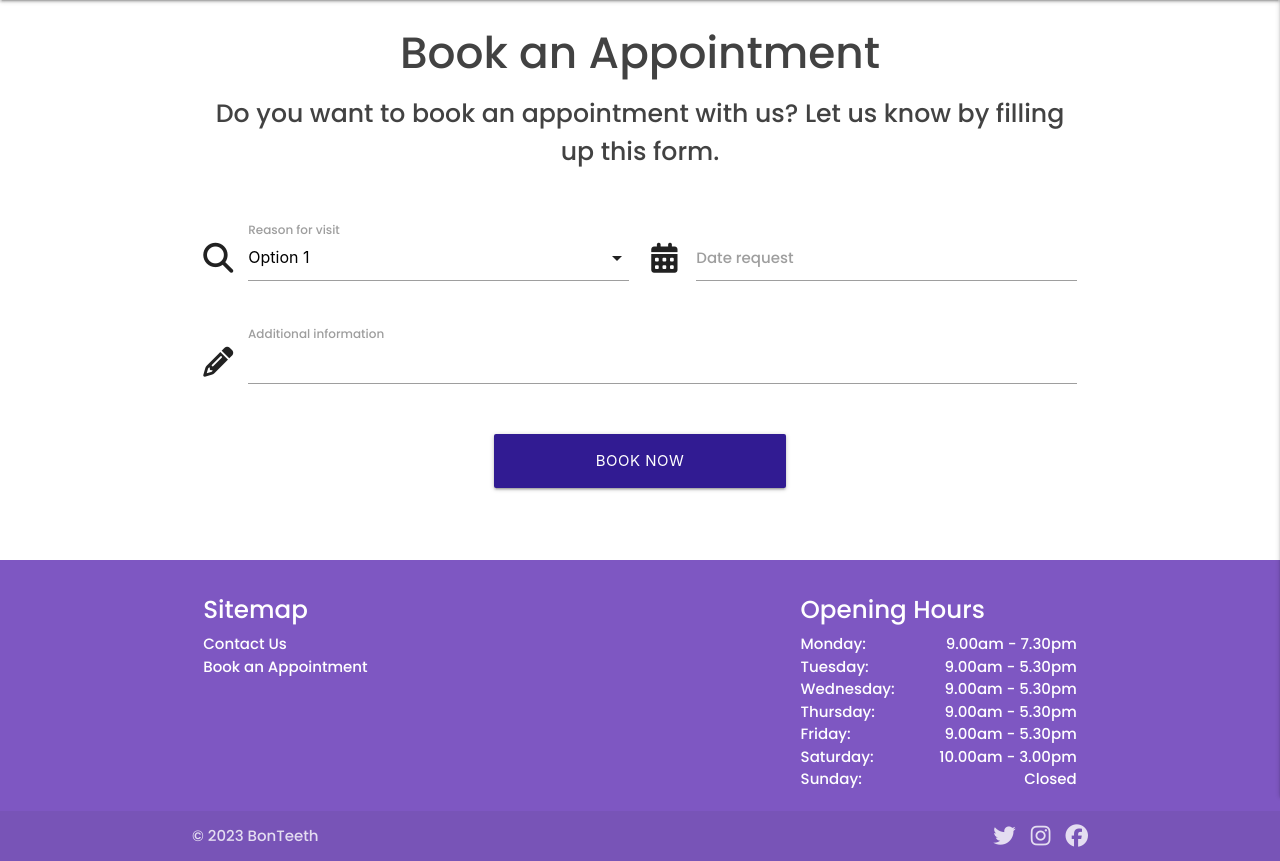
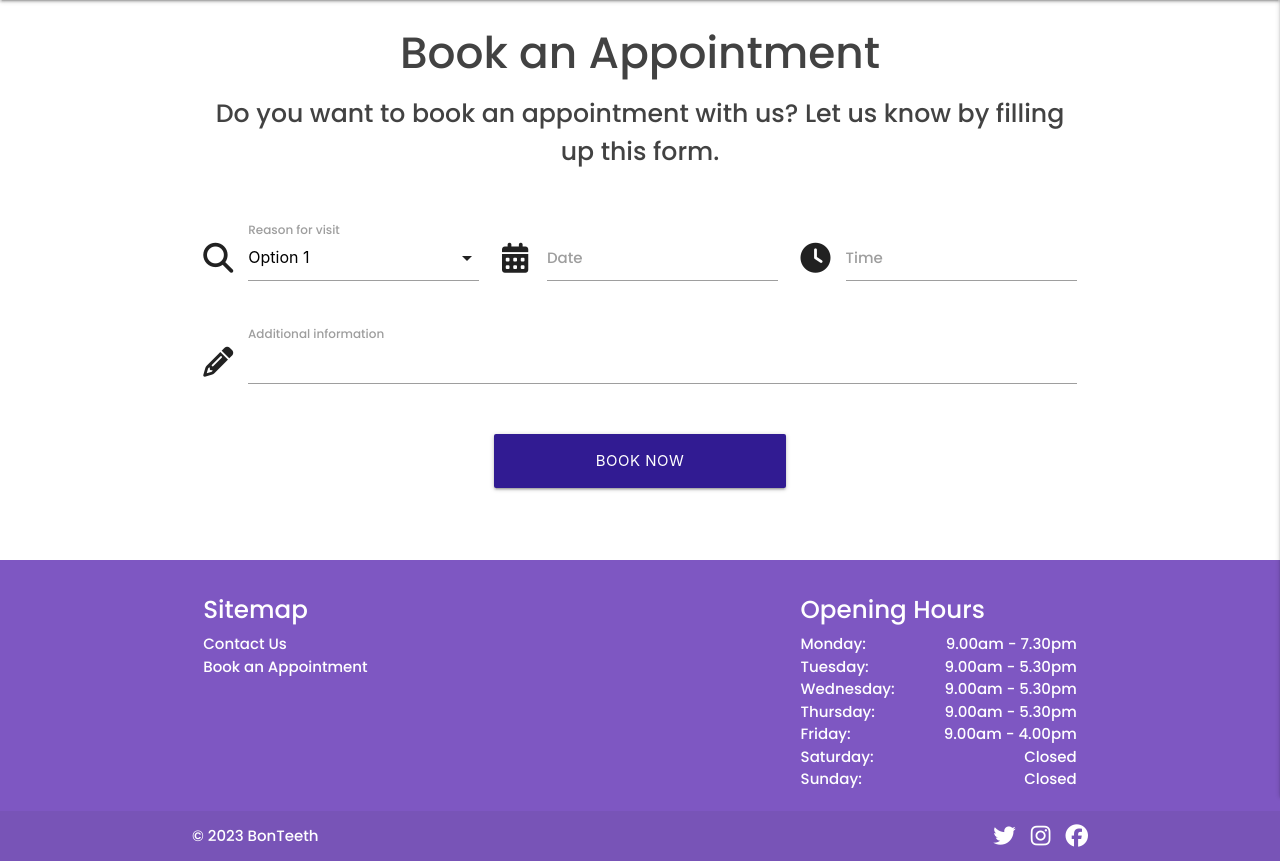
Before and after one commit to ricocatford/bonteeth-project, a Flask app: page /book-appointment in a window 1280 px wide. Shown: the part 64-925 px from the top of the page. Run offline with Flask 2, Linux system fonts and the light colour scheme; some libraries are stand-ins or nearby versions.

Commit message:
Styled Footer component and added time picker input for Book Appointment page

```diff
--- a/static/js/script.js
+++ b/static/js/script.js
@@ -12,4 +12,7 @@ $(document).ready(function(){
             done: "Select"
         }
     });
+    $(".timepicker").timepicker({
+        twelveHour: false
+    });
 });
--- a/templates/base.html
+++ b/templates/base.html
@@ -203,7 +203,7 @@
                                 Friday:
                             </p>
                             <p class="white-text text-lighten-3">
-                                9.00am - 5.30pm
+                                9.00am - 4.00pm
                             </p>
                         </div>
                     </li>
@@ -213,7 +213,7 @@
                                 Saturday:
                             </p>
                             <p class="white-text text-lighten-3">
-                                10.00am - 3.00pm
+                                Closed
                             </p>
                         </div>
                     </li>
@@ -232,11 +232,17 @@
         </div>
     </div>
     <div class="footer-copyright">
-        <div class="container">
+        <div class="container white-text text-lighten-3">
             © 2023 BonTeeth
-            <i class="fa-brands fa-facebook right footer-social-icon"></i>
-            <i class="fa-brands fa-instagram right footer-social-icon"></i>
-            <i class="fa-brands fa-twitter right footer-social-icon"></i>
+            <a href="https://facebook.com" target="_blank">
+                <i class="fa-brands fa-facebook right footer-social-icon white-text text-lighten-3 grow"></i>
+            </a>
+            <a href="https://instagram.com" target="_blank">
+                <i class="fa-brands fa-instagram right footer-social-icon white-text text-lighten-3 grow"></i>
+            </a>
+            <a href="https://twitter.com" target="_blank">
+                <i class="fa-brands fa-twitter right footer-social-icon white-text text-lighten-3 grow"></i>
+            </a>
         </div>
     </div>
 </footer>
--- a/templates/book-appointment.html
+++ b/templates/book-appointment.html
@@ -14,16 +14,20 @@
     <div class="row">
         <form class="col s12" method="POST" action="">
             <div class="row">
-                <div class="input-field col s12 m6">
+                <div class="input-field col s12 m4">
                     <i class="fa-solid fa-magnifying-glass prefix"></i>
-                    <select required>
+                    <select id="reason_for_visit"
+                            name="reason_for_visit"
+                            required>
                         <option value="1">Option 1</option>
                         <option value="2">Option 2</option>
                         <option value="3">Option 3</option>
                     </select>
-                    <label>Reason for visit</label>
+                    <label for="reason_for_visit">
+                        Reason for visit
+                    </label>
                 </div>
-                <div class="input-field col s12 m6">
+                <div class="input-field col s12 m4">
                     <i class="fa-solid fa-calendar-days prefix"></i>
                     <input id="requested_date"
                            name="requested_date"
@@ -31,7 +35,18 @@
                            class="datepicker validate"
                            required>
                     <label for="requested_date">
-                        Date request
+                        Date
+                    </label>
+                </div>
+                <div class="input-field col s12 m4">
+                    <i class="fa-solid fa-clock prefix"></i>
+                    <input id="requested_time"
+                           name="requested_time"
+                           type="text"
+                           class="timepicker validate"
+                           required>
+                    <label for="requested_time">
+                        Time
                     </label>
                 </div>
             </div>
```
